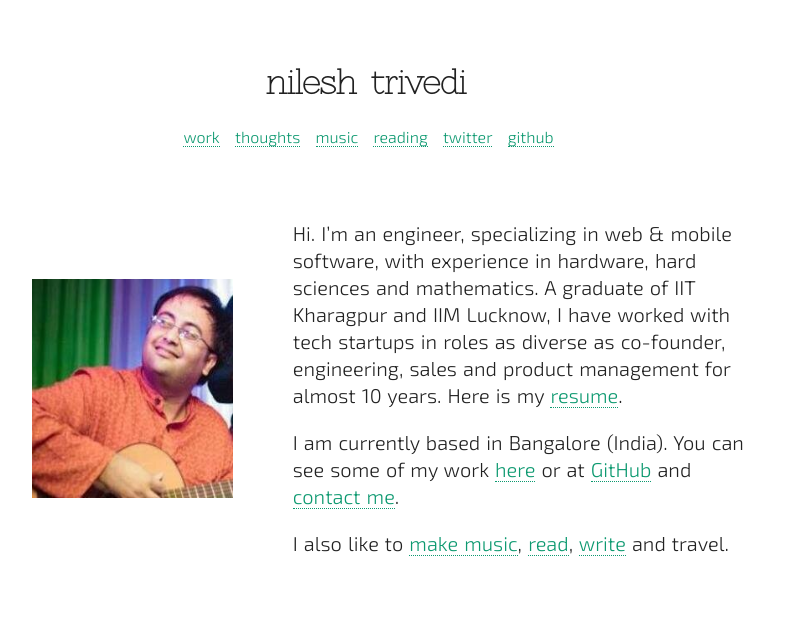
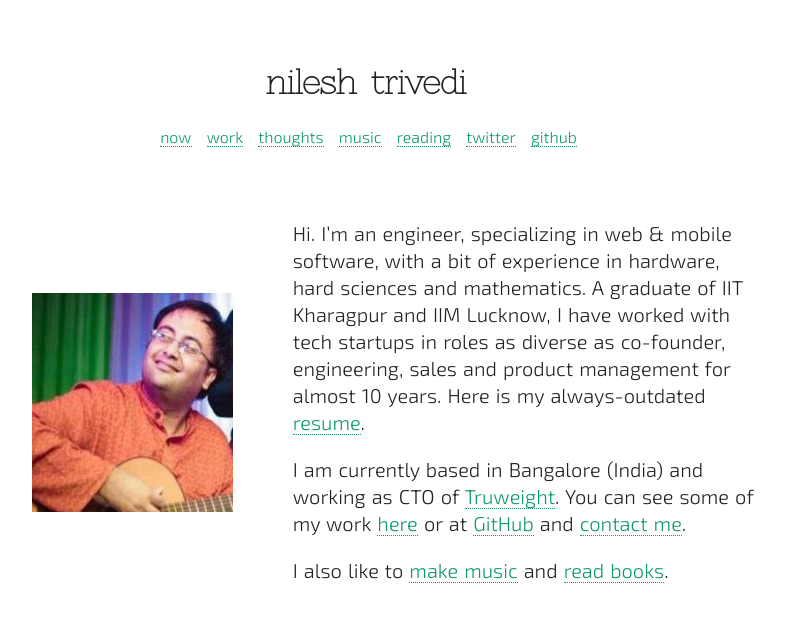
Before and after one commit to nileshtrivedi/nileshtrivediioold, a Jekyll site: the page built from index.html, in a window 1280 px wide. Shown: the top 622 px of the page, without its empty margins (274-1059 px from the left). Built offline with Jekyll 4.4.1, drawn with Linux system fonts in a browser that asks for light colours; some web fonts are replaced.

Commit message:
Updated site and added now page

```diff
--- a/index.html
+++ b/index.html
@@ -8,6 +8,7 @@ title: Home Page
         <nav class="header-nav">
      	    <ul>
 						<li><h1><span class="heading">nilesh trivedi</span></h1></li>
+						<li><a href="now.html">now</a></li>
          		<li><a href="work.html">work</a></li>
 	   	      <li><a href="thoughts.html">thoughts</a></li>
 						<li><a href="music.html">music</a></li>
@@ -24,9 +25,9 @@ title: Home Page
 				<div class="firstpart">
 	      	<div class="intro-img"><img src="img/nilesh.jpeg" alt="nilesh trivedi" title="nilesh trivedi"/></div>
 					<div class="intro">
-        		<p>Hi. I&#8217;m an engineer, specializing in web & mobile software, with experience in hardware, hard sciences and mathematics. A graduate of IIT Kharagpur and IIM Lucknow, I have worked with tech startups in roles as diverse as co-founder, engineering, sales and product management for almost 10 years. Here is my <a href="/Nilesh_Trivedi_CV.pdf">resume</a>.</p>
-        		<p>I am currently based in Bangalore (India). You can see some of my work <a href="work.html">here</a> or at <a href="https://github.com/nileshtrivedi">GitHub</a> and <a href="https://twitter.com/nileshtrivedi">contact me</a>.</p>
-          	<p>I also like to <a href="music.html">make music</a>, <a href="reading.html">read</a>, <a href="thoughts.html">write</a> and travel.</p>
+        		<p>Hi. I&#8217;m an engineer, specializing in web & mobile software, with a bit of experience in hardware, hard sciences and mathematics. A graduate of IIT Kharagpur and IIM Lucknow, I have worked with tech startups in roles as diverse as co-founder, engineering, sales and product management for almost 10 years. Here is my always-outdated <a href="/Nilesh_Trivedi_CV.pdf">resume</a>.</p>
+        		<p>I am currently based in Bangalore (India) and working as CTO of <a href="http://truweight.in/" target="_blank">Truweight</a>. You can see some of my work <a href="work.html">here</a> or at <a href="https://github.com/nileshtrivedi">GitHub</a> and <a href="https://twitter.com/nileshtrivedi">contact me</a>.</p>
+          	<p>I also like to <a href="music.html">make music</a> and <a href="reading.html">read books</a>.</p>
           </div> <! intro -->
 				</div> <!-- 1stpart -->
       </div> <!-- #main -->
--- a/music.html
+++ b/music.html
@@ -8,6 +8,7 @@ title: Music
         <nav class="header-nav">
      	    <ul>
 						<li><h1><a href="index.html" class="heading">nilesh trivedi</a></h1></li>
+						<li><a href="now.html">now</a></li>
          		<li><a href="work.html">work</a></li>
 	   	      <li><a href="thoughts.html">thoughts</a></li>
 						<li><span>music</span></li>
@@ -23,7 +24,7 @@ title: Music
 	  	<div class="wrapper clearfix">
 				<div class="fifthpart">
 					<div class="page">
-						<p class="writing">I play mostly guitars and bass, and a bit of percussion and folk instruments like bhapang, morchang, kalimba and harmonica. I'm also a <a href="http://en.wikipedia.org/wiki/Live_looping" target="_blank">livelooper</a>. Here are some of the songs from my last band:</p>
+						<p class="writing">I'm a guitarist/bassist and a <a href="http://en.wikipedia.org/wiki/Live_looping" target="_blank">livelooper</a>. I play a bit of percussion and folk instruments like bhapang, morchang, kalimba and harmonica and recently started dabbling in Keyboard. Here are some of the songs from my band from a couple of years ago:</p>
 					</div>
 					<div class="music">
 					  <iframe width="100%" height="350" scrolling="no" frameborder="no" src="https://w.soundcloud.com/player/?url=https%3A//api.soundcloud.com/users/75253747&amp;color=ff6600&amp;auto_play=false&amp;show_artwork=true"></iframe>
@@ -36,6 +37,7 @@ title: Music
 			<footer class="wrapper clearfix">
 				<nav class="footer-nav">
      	    <ul>
+     	    <li><a href="now.html">now</a></li>
          		<li><a href="work.html">work</a></li>
 	   	      <li><a href="thoughts.html">thoughts</a></li>
 						<li><span>music</span></li>
--- a/reading.html
+++ b/reading.html
@@ -9,6 +9,7 @@ title: Reading
         <nav class="header-nav">
      	    <ul>
 						<li><h1><a href="index.html" class="heading">nilesh trivedi</a></h1></li>
+						<li><a href="now.html">now</a></li>
          		<li><a href="work.html">work</a></li>
 	   	      <li><a href="thoughts.html">thoughts</a></li>
 						<li><a href="music.html">music</a></li>
@@ -24,7 +25,7 @@ title: Reading
 	  	<div class="wrapper clearfix">
 				<div class="fourthpart">
 					<div class="page">
-						<p class="reading">I like to read a lot. These are some of my favorite books.</p>
+						<p class="reading">I like to read. A LOT. These are some of my favorite books.</p>
 					</div>
 					<div class="readingall">
 						<ul>
@@ -72,6 +73,7 @@ title: Reading
 			<footer class="wrapper clearfix">
 				<nav class="footer-nav">
      	    <ul>
+     	    <li><a href="now.html">now</a></li>
 	   	      <li><a href="work.html">work</a></li>
 	   	      <li><a href="thoughts.html">thoughts</a></li>
 						<li><a href="music.html">music</a></li>
--- a/thoughts.html
+++ b/thoughts.html
@@ -9,6 +9,7 @@ title: Thoughts
         <nav class="header-nav">
      	    <ul>
 						<li><h1><a href="index.html" class="heading">nilesh trivedi</a></h1></li>
+						<li><a href="now.html">now</a></li>
          		<li><a href="work.html">work</a></li>
 	   	      <li><span>thoughts</span></li>
 						<li><a href="music.html">music</a></li>
@@ -49,6 +54,7 @@ title: Thoughts
 			<footer class="wrapper clearfix">
 				<nav class="footer-nav">
      	    <ul>
+     	    <li><a href="now.html">now</a></li>
 	   	      <li><a href="work.html">work</a></li>
 	   	      <li><span>thoughts</span></li>
 						<li><a href="music.html">music</a></li>
--- a/work.html
+++ b/work.html
@@ -9,6 +9,7 @@ title: Work
         <nav class="header-nav">
      	    <ul>
 						<li><h1><a href="index.html" class="heading">nilesh trivedi</a></h1></li>
+						<li><a href="now.html">now</a></li>
          		<li><span>work</span></li>
 	   	      <li><a href="thoughts.html">thoughts</a></li>
 						<li><a href="music.html">music</a></li>
@@ -25,7 +26,7 @@ title: Work
 
 				<div class="thirdpart">
 					<div class="page">
-						<p class="writing">I started programming in 1999 at IIT Kharagpur. Starting with C, I finished many projects with Java and Javascript before discovering and falling in love with Ruby. I co-founded a B2B startup (YouSuggest.us which was a social CRM app) and learnt a lot. The companies I have worked with include GupShup, YouSuggest, HeadStrong among others. My skills range from web & mobile apps to electronics hardware to hard math like machine learning or algorithmic trading to topics like syllogisms, linguistics, aerodynamics and mathematics behind music theory. My <a href="/Nilesh_Trivedi_CV.pdf">resume</a> is here.</p>
+						<p class="writing">I started programming in 1999 at IIT Kharagpur. Starting with C, I finished many projects with Java and Javascript before discovering and falling in love with Ruby. I co-founded a B2B startup (YouSuggest.us which was a social CRM app) and learnt a lot. The companies I have worked with include GupShup, YouSuggest, HeadStrong among others. My skills range from web & mobile apps to electronics hardware to hard math like machine learning or algorithmic trading to topics like syllogisms, aerodynamics and mathematics behind music theory. My <a href="/Nilesh_Trivedi_CV.pdf">resume</a> is here.</p>
 						<p class="writing">You can contact me via <a href="http://twitter.com/nileshtrivedi" target="_blank">Twitter</a>.</p>
 					</div>
 
@@ -118,6 +119,7 @@ title: Work
 			<footer class="wrapper clearfix">
 				<nav class="footer-nav">
      	    <ul>
+     	    <li><a href="now.html">now</a></li>
 	   	      <li><span>work</span></li>
 	   	      <li><a href="thoughts.html">thoughts</a></li>
 						<li><a href="music.html">music</a></li>
```
Also changed, not shown: other parts of thoughts.html (+4 -0 lines), _layouts/article.html (+6 -4 lines), now.html (added, +56 -0 lines).
